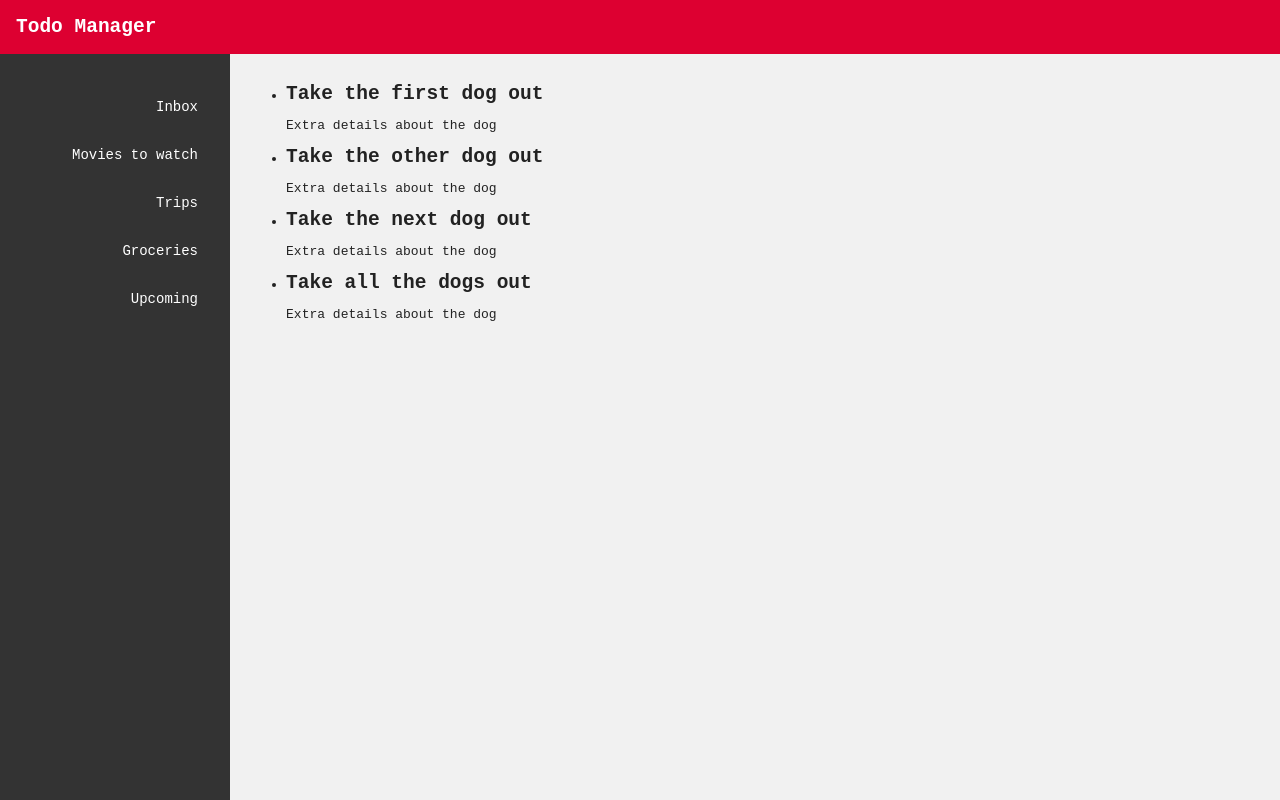
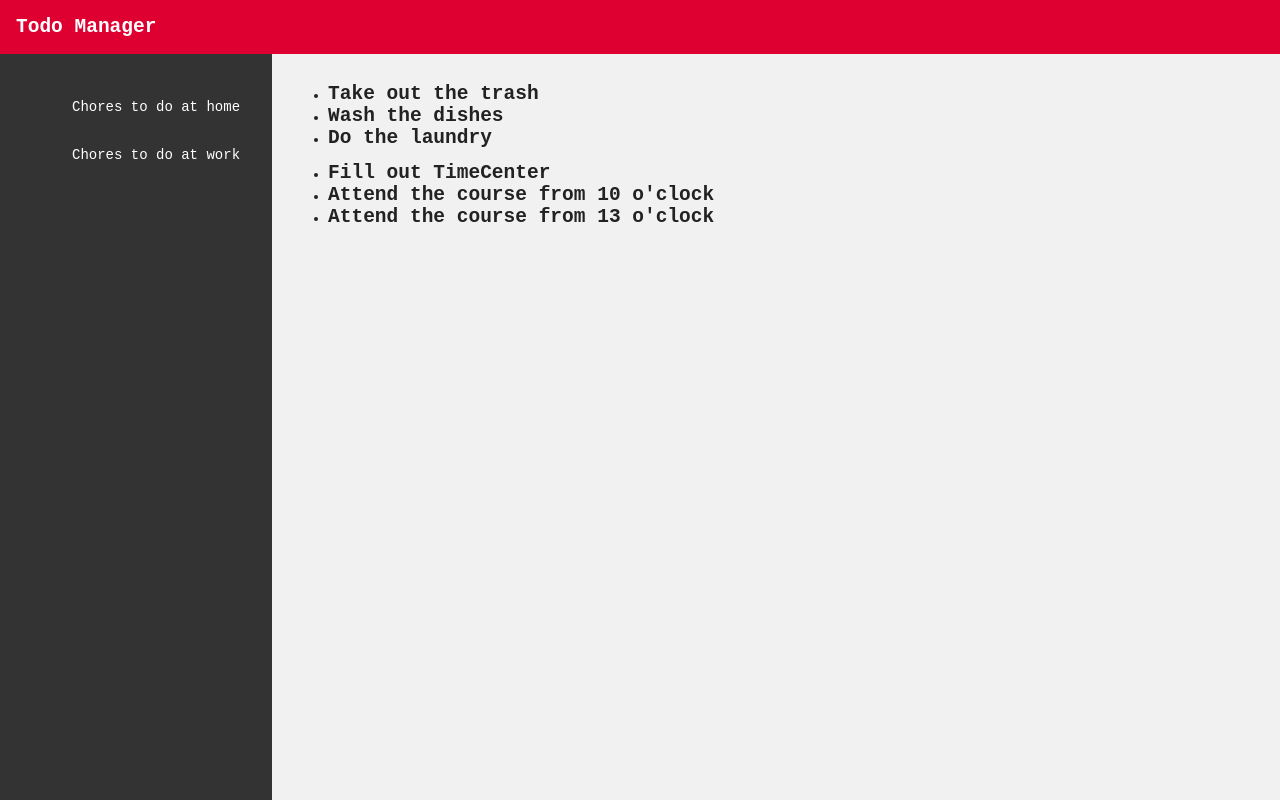
Before and after one commit to calinbogdan/mocked-ui, a website: page index.html in a window 1280 px wide. Drawn offline with nearby package versions, Linux system fonts and the light colour scheme.

Commit message:
Added stuff #2

```diff
--- a/index.html
+++ b/index.html
@@ -4,6 +4,7 @@
 <head>
     <title>Mocked stuff</title>
     <link rel="stylesheet" href="dist/styles.css">
+    <script src="https://ajax.aspnetcdn.com/ajax/jQuery/jquery-3.4.1.min.js"></script>
 </head>
 
 <body>
@@ -14,36 +15,55 @@
         <div id="main-container">
             <div id="sidebar" class="container">
                 <ul>
-                    <li class="selected">Inbox</li>
-                    <li>Movies to watch</li>
-                    <li>Trips</li>
-                    <li>Groceries</li>
-                    <li>Upcoming</li>
+                    <li data-id="0">Chores to do at home</li>
+                    <li data-id="1">Chores to do at work</li>
                 </ul>
             </div>
             <div id="content" class="container">
-                <ul>
+                <ul data-id="0" class="hidden">
                     <li>
-                        <h2>Take the first dog out</h2>
-                        <p>Extra details about the dog</p>
+                        <h2>Take out the trash</h2>
                     </li>
                     <li>
-                        <h2>Take the other dog out</h2>
-                        <p>Extra details about the dog</p>
+                        <h2>Wash the dishes</h2>
                     </li>
                     <li>
-                        <h2>Take the next dog out</h2>
-                        <p>Extra details about the dog</p>
+                        <h2>Do the laundry</h2>
+                    </li>
+                </ul>
+                <ul data-id="1">
+                    <li>
+                        <h2>Fill out TimeCenter</h2>
                     </li>
                     <li>
-                        <h2>Take all the dogs out</h2>
-                        <p>Extra details about the dog</p>
+                        <h2>Attend the course from 10 o'clock</h2>
                     </li>
-
+                    <li>
+                        <h2>Attend the course from 13 o'clock</h2>
+                    </li>
                 </ul>
             </div>
         </div>
     </div>
+
+    <script>
+        const highlightList = id => {
+            $(`#content ul`).addClass('hidden');
+            $(`ul[data-id=${id}]`).removeClass('hidden');
+
+            $('#sidebar li').removeClass('selected');
+            $(`li[data-id=${id}]`).addClass('selected');
+        };
+
+        $(document).ready(function (event) {
+            highlightList(0);
+
+            $('#sidebar > ul > li').click(function (event) {
+                const id = $(this).data("id");
+                highlightList(id);
+            });
+        });
+    </script>
 </body>
 
 </html>
--- a/styles.styl
+++ b/styles.styl
@@ -5,6 +5,9 @@
 body
   margin 0;
   height 100vh
+
+.hidden
+  display none
 
 h1, h2, h3, h4, h5, h6
   margin 0
@@ -39,16 +42,16 @@ h1, h2, h3, h4, h5, h6
       &:hover, &.selected
         font-weight: bold
         cursor pointer
-        transform: translate(-16px, 0)
+        text-decoration: underline
 #content
   background-color #f1f1f1
   flex 1
   ul
     list-style: none
     li
-      margin 16px
+      padding 16px
       *
         color #555
       &:hover *
         color #111
-        cursor pointer
+        cursor default
```
Also changed, not shown: data.json (added, +40 -0 lines).
